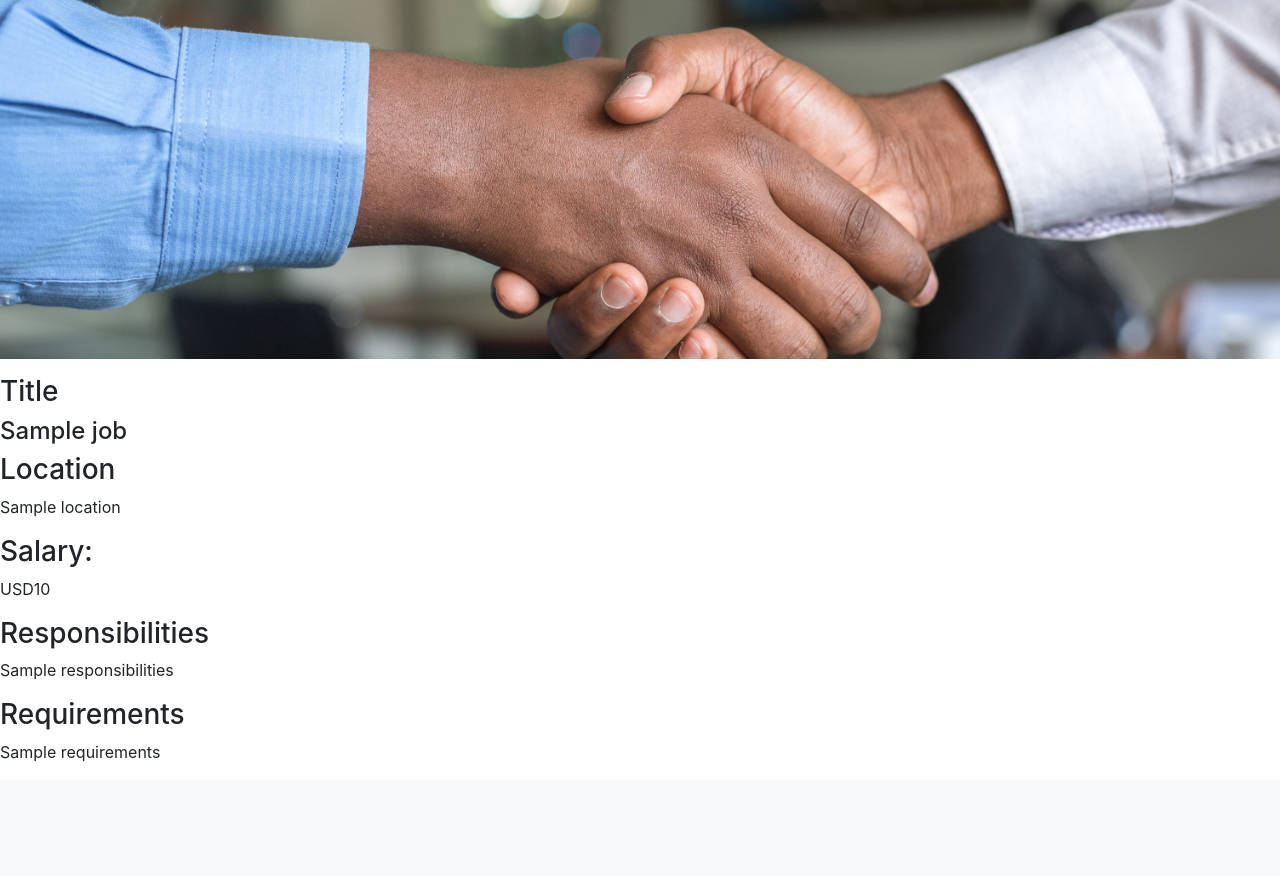
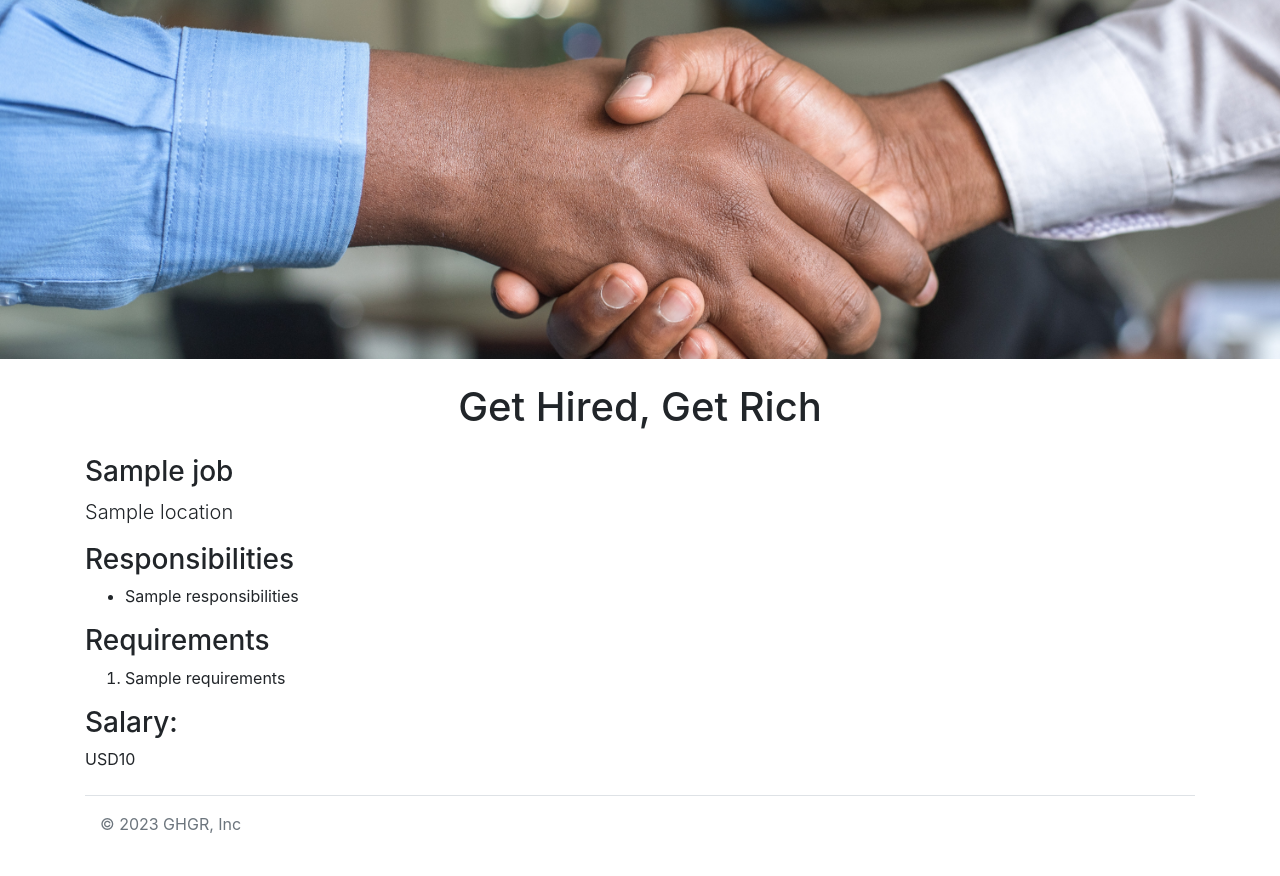
Before and after one commit to kt0415/my-website-01-v2, a Flask app: template templates/jobpage.html in a window 1280 px wide. Shown: the part 57-933 px from the top of the page. Before the commit the page ends 818 px from the top, so only its background shows below. Run offline with Flask 3, Linux system fonts and the light colour scheme; the template is opened without the code that fills it: most values are stand-ins (such as "Sample title", 1, 10 or a date in 2020); some libraries are stand-ins or nearby versions.

Commit message:
dynamic pages for each job

```diff
--- a/templates/footer.html
+++ b/templates/footer.html
@@ -1,16 +1,5 @@
 <div class="container">
   <footer class="d-flex flex-wrap justify-content-between align-items-center py-3 my-4 border-top">
     <p class="col-md-4 mb-0 text-muted">&copy; 2023 GHGR, Inc</p>
-
-    <a href="/" class="col-md-4 d-flex align-items-center justify-content-center mb-3 mb-md-0 me-md-auto link-dark text-decoration-none">
-      <svg class="bi me-2" width="40" height="32"><use xlink:href="#bootstrap"/></svg>
-    </a>
-
-    <ul class="nav col-md-4 justify-content-end">
-      <li class="nav-item"><a target = "_blank" href="https://ghgr.in" class="nav-link px-2 text-muted">Home</a></li>
-      <li class="nav-item"><a target = "_blank" href="https://ghgr.in/learn" class="nav-link px-2 text-muted">Courses</a></li>
-      <li class="nav-item"><a target = "_blank" href="https://ghgr.in/Contests" class="nav-link px-2 text-muted">Contests</a></li>
-      <li class="nav-item"><a target = "_blank" href="https://ghgr.in/about" class="nav-link px-2 text-muted">About</a></li>
-    </ul>
   </footer>
 </div>
--- a/templates/jobpage.html
+++ b/templates/jobpage.html
@@ -7,15 +7,25 @@
   <body>
       {% include 'nav.html' %}
       {%include 'banner.html' %}
-    <h3>Title</h3>
-    <h4>{{job.title}}</h4>
-    <h3>Location</h3>
-    <p>{{job.location}}</p>
-    <h3>Salary: </h3>
-    <p>{{job.currency}}{{job.salary}}</p>
-    <h3>Responsibilities</h3>
-    <p>{{job.responsibilities}}</p>
-    <h3>Requirements</h3>
-    <p>{{job.requirements}}</p>
+    <div class="container">
+      <h1 class="text-center mt-2 mb-4">Get Hired, Get Rich</h1>
+      <h3 class="mb-2">{{job.title}}</h3>
+      <p class="lead mt-0">{{job.location}}</p>
+      <h3>Responsibilities</h3>
+      <ul>
+        {% for line in job.responsibilities.split(".") %}
+        <li>{{line}}</li>
+        {% endfor %}
+      </ul>
+      <h3>Requirements</h3>
+      <ol>
+        {% for line in job.requirements.split(".") %}
+        <li>{{line}}</li>
+        {% endfor %}
+      </ol>
+      <h3>Salary: </h3>
+      <p>{{job.currency}}{{job.salary}}</p>
+    </div>
+    {% include 'footer.html' %}
   </body>
 </html>
--- a/templates/nav.html
+++ b/templates/nav.html
@@ -1,5 +1,5 @@
 <nav class="navbar navbar-expand-lg navbar-light bg-light">
-  <a class="navbar-brand" href="#">GHGR</a>
+  <a class="navbar-brand" href="/">GHGR</a>
   <button class="navbar-toggler" type="button" data-toggle="collapse" data-target="#navbarNav" aria-controls="navbarNav" aria-expanded="false" aria-label="Toggle navigation">
     <span class="navbar-toggler-icon"></span>
   </button>
```
